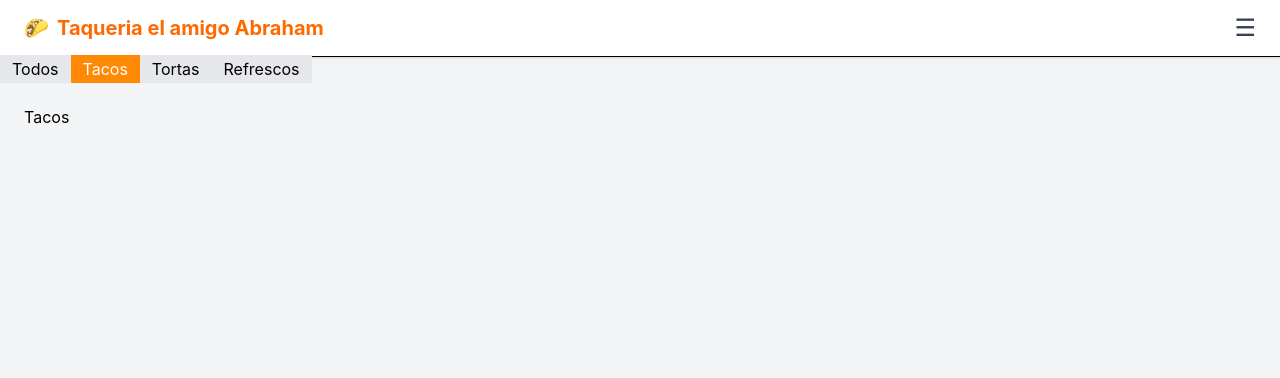
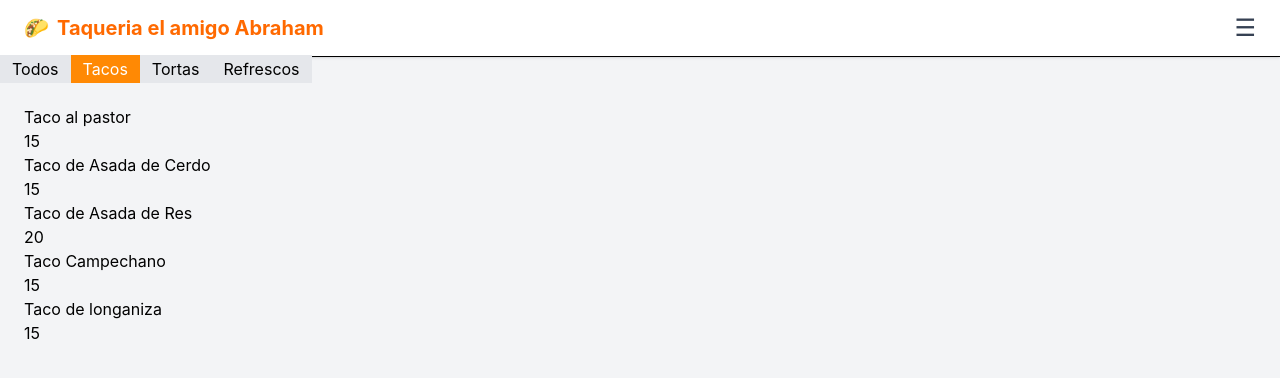
Before and after one commit to Jose-Diaz58/AdminTaco, a React (Vite) app: page /Tacos in a window 1280 px wide. Shown: the top 378 px of the page. Built offline with nearby package versions, Linux system fonts and the light colour scheme.

Commit message:
Pruebas de los productos y muestra en la pagina

```diff
--- a/src/components/Datos/Productos.js
+++ b/src/components/Datos/Productos.js
@@ -1,12 +1,56 @@
-import React from "react";
+import { Store } from "lucide-react";
 
 export const Productos = [
+  //Taquitos
   {
-    nombre:"Taco al pastor",
-    precio:15,
-    categoria:"Taco",
-    emoji:""
-  }
+    nombre: "Taco al pastor",
+    precio: 15,
+    categoria: "Taco",
+    emoji: "",
+  },
+  {
+    nombre: "Taco de Asada de Cerdo",
+    precio: 15,
+    categoria: "Taco",
+    emoji: "",
+  },
+  {
+    nombre: "Taco de Asada de Res",
+    precio: 20,
+    categoria: "Taco",
+    emoji: "",
+  },
+  {
+    nombre: "Taco Campechano",
+    precio: 15,
+    categoria: "Taco",
+    emoji: "",
+  },
+  {
+    nombre: "Taco de longaniza",
+    precio: 15,
+    categoria: "Taco",
+    emoji: "",
+  },
+  //Tortas
+  {
+    nombre: "Torta de Pastor",
+    precio: 65,
+    categoria: "Torta",
+    emoji: "",
+  },
+  {
+    nombre: "Torta de Asada de Cerdo",
+    precio: 65,
+    categoria: "Torta",
+    emoji: "",
+  },
+   {
+    nombre: "Torta Campechana",
+    precio: 65,
+    categoria: "Torta",
+    emoji: "",
+  },
 ];
 
 //luego lo termino son las 11:45 PD:terminao
--- a/src/pages/home/Home.jsx
+++ b/src/pages/home/Home.jsx
@@ -1,25 +1,13 @@
-import React from 'react'
-import { useState } from 'react'
-import { Productos } from '../../components/Datos/Productos';
+import React from "react";
+import { useState } from "react";
+import { Productos } from "../../components/Datos/Productos";
 
 export function Home() {
-  const [contador, setcontador] = useState(0);
-  const Preciotaco = 15
-const Vendertaco=()=>setcontador(contador+1);
-const QuitarTaco=()=>setcontador(contador-1)
-
+  // const MostrarTaco=Productos.filter(p=>p.categoria==="Tacos")
+  console.log(Productos)
   return (
-    <div> Prueba </div>
-  //  <div >
-  //   <h1>Precio del taco: $15 c/u</h1>
-  //   <h2>Tacos pedidos: {contador}</h2>
-  //   <h2>Total a pagar: {contador*Preciotaco}</h2>
-  //   <h3>
-  //     <button  onClick={Vendertaco}
-  //     className="bg-blue-500 hover:bg-blue-700 text-white font-bold py-2 px-4 rounded">+</button>
-  //     <button onClick={QuitarTaco}>-</button>
-  //   </h3>
-  //   </div>
-
-  )
+    <div>
+      Todossss
+    </div>
+  );
 }
--- a/src/pages/home/Tacos.jsx
+++ b/src/pages/home/Tacos.jsx
@@ -1,10 +1,19 @@
-import React from 'react'
-import { Productos } from '../../components/Datos/Productos'
-export  function Tacos() {
-    Productos.map((dato)=>console.log(dato.nombre))
+import React from "react";
+import { Productos } from "../../components/Datos/Productos";
+export function Tacos() {
+  const Tacos = Productos.filter((dato) => dato.categoria === "Taco");
+  console.log(Tacos);
 
-    return (
+  return (
+    <div>
+      {Tacos.map((taco, index) => (
+        <div key={index}>
+          <h3>{taco.nombre}</h3>
+          <h3>{taco.precio}</h3>
+        </div>
+      ))}
+    </div>
+  );
+}
 
-    <div>Tacos</div>
-  )
-}
+//prueba con ayuda de ia
--- a/src/pages/home/Tortas.jsx
+++ b/src/pages/home/Tortas.jsx
@@ -1,7 +1,10 @@
 import React from 'react'
+import { Productos } from '../../components/Datos/Productos'
 
 export function Tortas() {
+  const Tortas=Productos.filter(dato=>dato.categoria==="Torta")
+  console.log(Tortas)
   return (
-    <div>Tortas</div>
+    <div>Tortas tortas</div>
   )
 }
```
